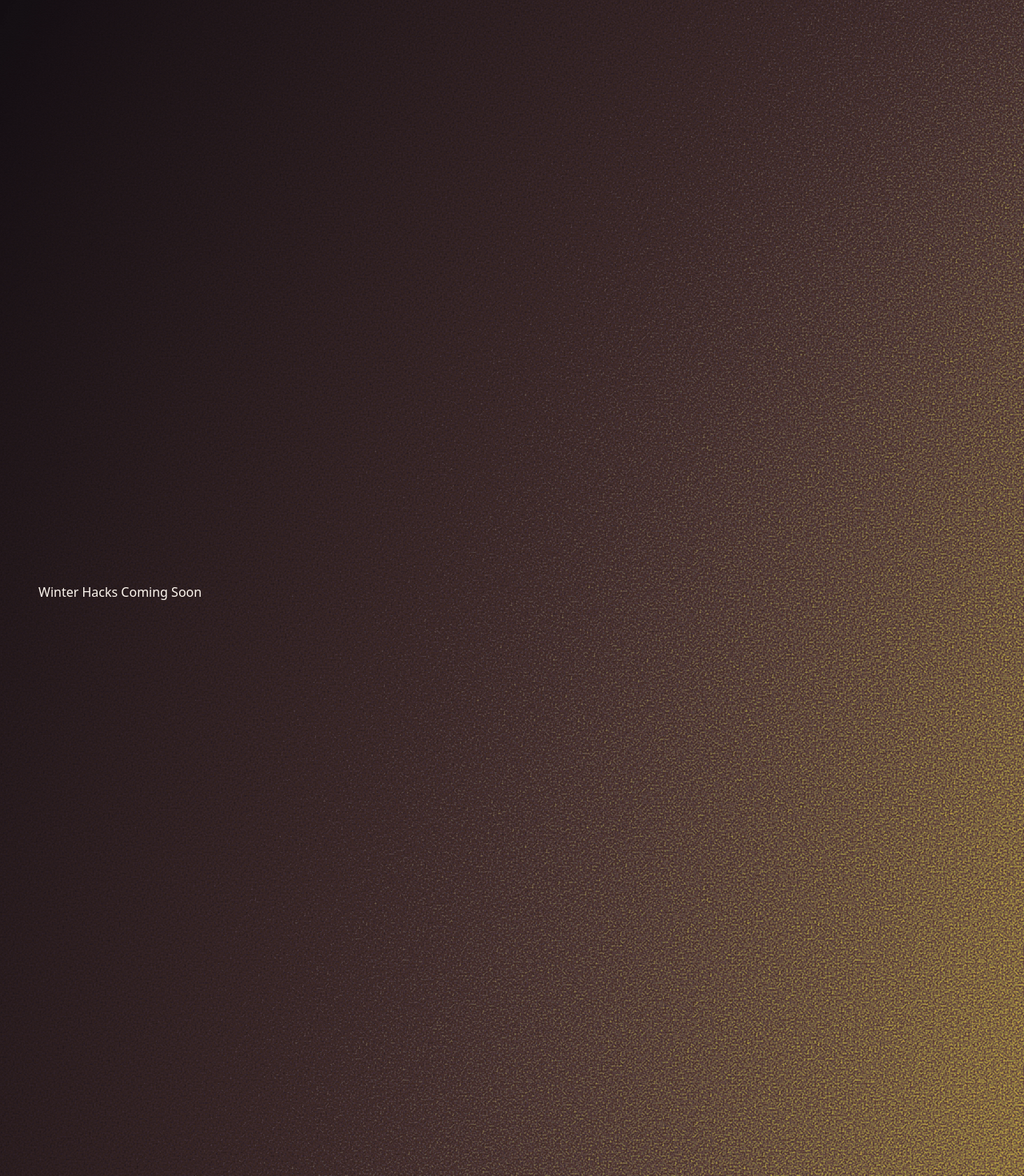
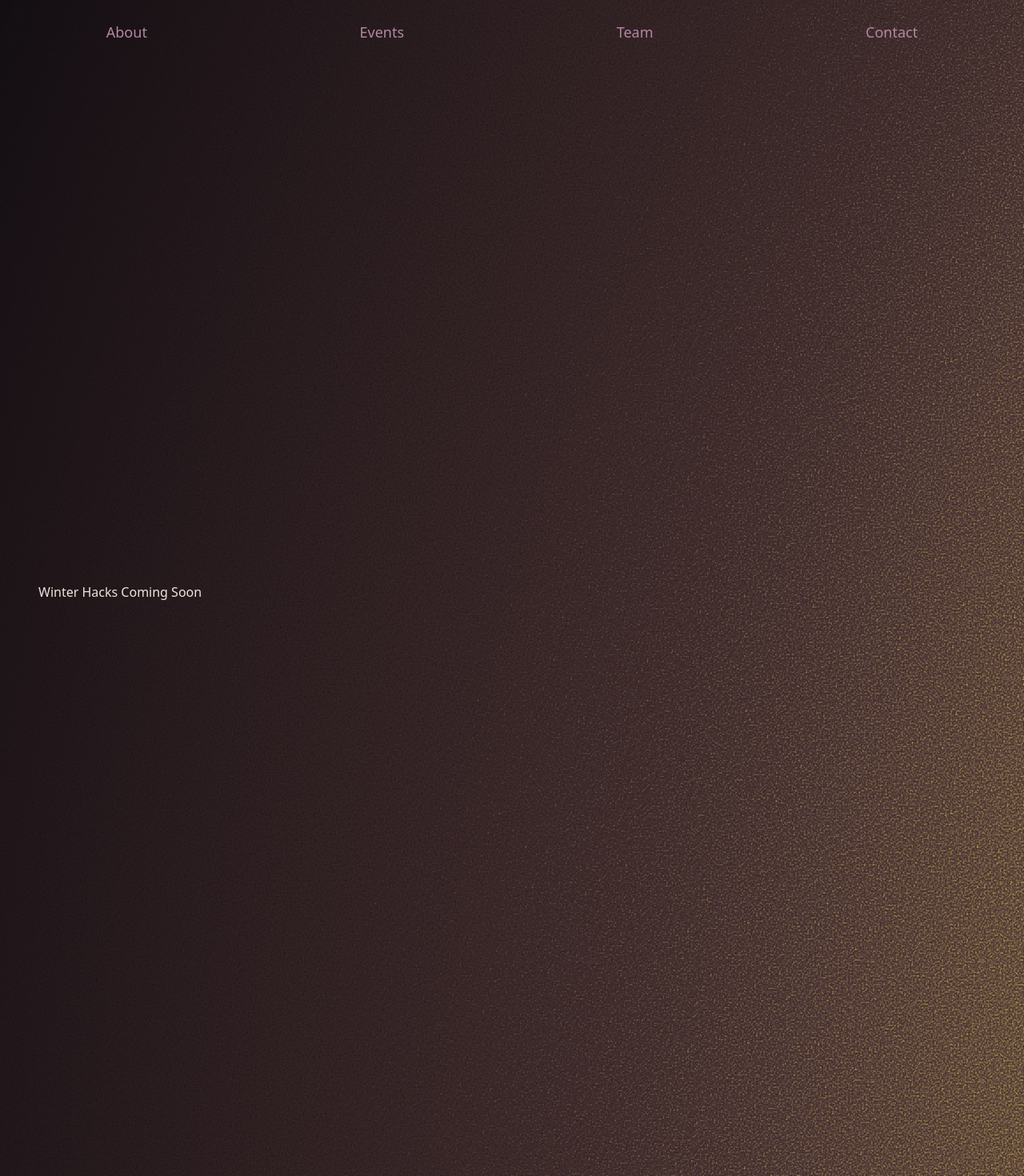
Before and after one commit to EquinoxCoding/EquinoxCoding.github.io, a SvelteKit app: page / in a window 1280 px wide. Shown: the top 1470 px of the page at 80% size. Built offline with nearby package versions, Linux system fonts and the light colour scheme.

Commit message:
sticky navbar

```diff
--- a/src/app.css
+++ b/src/app.css
@@ -5,7 +5,7 @@
 @layer base {
     :root {
         --color-bg: 121 101 120;
-        --color-primary: 255 248 240;
+        --color-primary: 240 228 220;
         --color-secondary: 230 148 65;
         --color-accent: 178 135 163;
     }
--- a/src/lib/Header.svelte
+++ /dev/null
@@ -1,3 +0,0 @@
-<header class="w-full h-12 border-[2px] border-accent">
-
-</header>
--- /dev/null
+++ b/src/lib/HeaderLink.svelte
@@ -0,0 +1,7 @@
+<script lang="ts">
+    export let link: string = "";
+</script>
+
+<a href={link} class="text-accent text-lg hover:brightness-75 hover:grayscale-100 transition-all duration-200   ">
+    <slot />
+</a>
--- /dev/null
+++ b/src/lib/Navbar.svelte
@@ -0,0 +1,15 @@
+<script>
+    import HeaderLink from './HeaderLink.svelte';
+
+    let clazz = '';
+    export { clazz as class };
+</script>
+
+<header
+    class="w-full h-20 flex justify-around items-center absolute {clazz}"
+>
+    <HeaderLink>About</HeaderLink>
+    <HeaderLink>Events</HeaderLink>
+    <HeaderLink>Team</HeaderLink>
+    <HeaderLink>Contact</HeaderLink>
+</header>
--- /dev/null
+++ b/src/lib/StickyNavbar.svelte
@@ -0,0 +1,24 @@
+<script>
+    import HeaderLink from './HeaderLink.svelte';
+    let visible = false;
+    $: console.log(`header is visible: ${visible}`);
+</script>
+
+<nav
+    class="h-20 flex justify-around items-center top-1 sticky mx-10 rounded-sm opacity-0"
+    class:visible={visible}
+    on:mouseenter={() => (visible = true)}
+    on:mouseleave={() => (visible = false)}
+>
+    <HeaderLink>About</HeaderLink>
+    <HeaderLink>Events</HeaderLink>
+    <HeaderLink>Team</HeaderLink>
+    <HeaderLink>Contact</HeaderLink>
+</nav>
+
+<style>
+    .visible {
+        background-color: rgb(42 40 42 / 0.5);
+        @apply opacity-100 transition-opacity;
+    }
+</style>
--- a/src/routes/+layout.svelte
+++ b/src/routes/+layout.svelte
@@ -7,15 +7,13 @@
     <div class="w-full h-fit isolate absolute top-0">
         <div class="bg-noise w-full h-full absolute -z-10" />
         <div class="mix-blend-darken absolute -z-10 w-full h-full bg-secondary" />
-        <div>
-            <slot />
-        </div>
+        <slot />
     </div>
 </div>
 
 <style>
     .bg-noise {
-        background: radial-gradient(circle at 250vw 230vh, rgb(var(--color-bg) / 0.1), rgb(var(--color-bg))),
+        background: radial-gradient(circle at 300vw 200vh, rgb(var(--color-bg) / 0.1), rgb(var(--color-bg))),
             url('$lib/grain.svg');
         filter: contrast(900%) brightness(80%) grayscale(0.9);
     }
--- a/src/routes/+page.svelte
+++ b/src/routes/+page.svelte
@@ -1,12 +1,14 @@
 <script>
-    import Header from "$lib/Header.svelte";
-
+    import StickyNavBar from '$lib/StickyNavbar.svelte';
+    import Header from '$lib/Navbar.svelte';
 </script>
 
-<!-- <Header /> -->
+<Header />
 <div class="h-screen flex content-center items-end p-12">
     <h1 class="text-primary">Winter Hacks Coming Soon</h1>
 </div>
-<div class="h-screen">
-
+<div class="">
+    <StickyNavBar />
+    <div class="h-screen" />
+    <div class="h-screen" />
 </div>
--- a/tailwind.config.js
+++ b/tailwind.config.js
@@ -2,11 +2,13 @@
 export default {
     content: ['./src/**/*.{html,js,svelte,ts}'],
     theme: {
-        colors: {
-            primary: 'rgb(var(--color-primary))',
-            secondary: 'rgb(var(--color-secondary))',
-            accent: 'rgb(var(--color-accent))',
-            background: 'rgb(var(--color-bg))'
+        extend: {
+            colors: {
+                primary: 'rgb(var(--color-primary))',
+                secondary: 'rgb(var(--color-secondary))',
+                accent: 'rgb(var(--color-accent))',
+                background: 'rgb(var(--color-bg))',
+            }
         }
     },
     plugins: []
```
